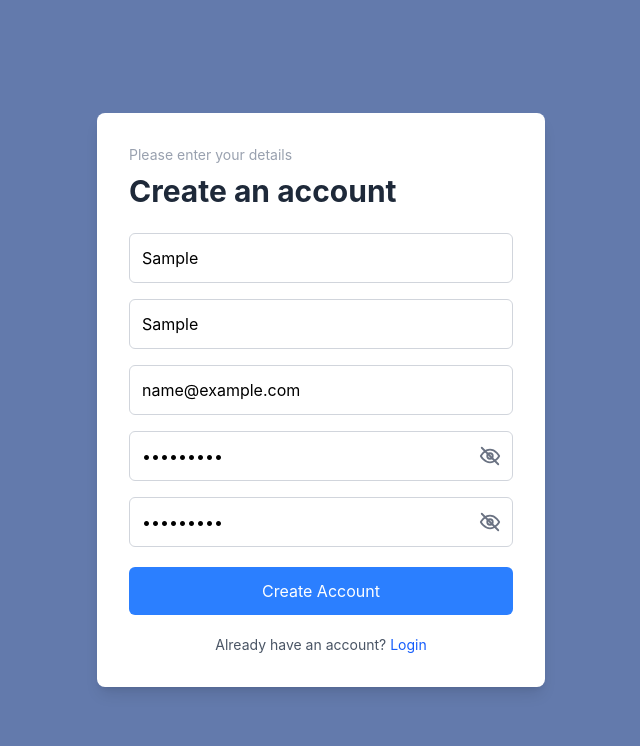
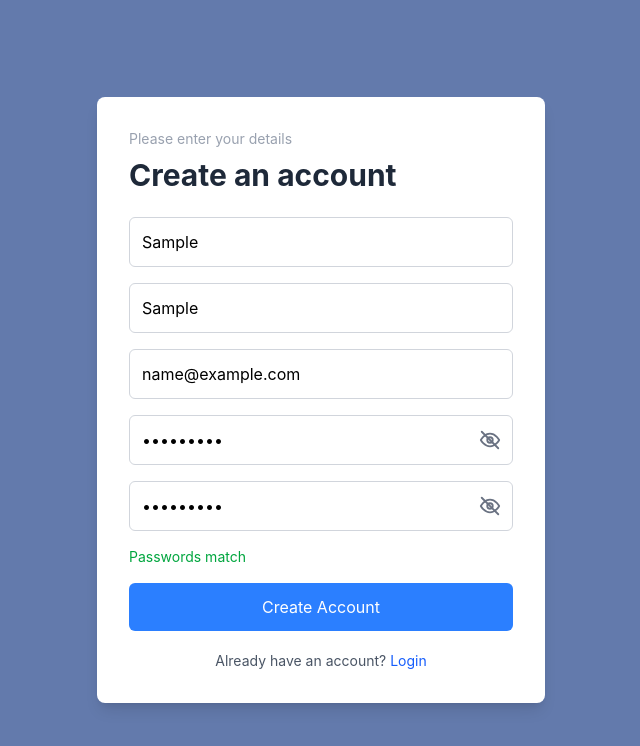
Before and after one commit to project-roast/cbc-frontend, a React (Vite) app: page /signup in a window 1280 px wide. Both pictures are taken after typing "Sample", "Sample", "name@example.com", "Sample123", "Sample123" into the empty fields and a click on the button "Create Account". Shown: the top 746 px of the page, without its empty margins (319-959 px from the left). Built offline with nearby package versions, Linux system fonts and the light colour scheme; the HTML template or start-up script is replaced by a standard one.

Commit message:
sign up page

```diff
--- a/src/pages/Signup.jsx
+++ b/src/pages/Signup.jsx
@@ -28,6 +28,7 @@ export default function Signup() {
     alert("Signup button clicked!");
   }
 
+/*for eye button funtion*/
 function EyeIcon({ visible }) {
   return (
     <svg
@@ -102,23 +103,29 @@ function EyeIcon({ visible }) {
             className="w-full border border-gray-300 rounded-md p-3 mb-4"
           />
 
-
-{/* Password */}
-
 {/* Password */}
 <div className="relative mb-4">
   <input
     type={showPassword ? "text" : "password"}
     placeholder="Password"
     value={password}
-    onChange={(event) => setPassword(event.target.value)}
+    onChange={(event) => {
+      const value = event.target.value;
+      setPassword(value);
+
+      console.log("Password characters:", value);
+    }}
     required
     className="w-full border border-gray-300 rounded-md p-3 pr-12 outline-none focus:border-blue-500"
   />
 
   <button
     type="button"
-    onClick={() => setShowPassword(!showPassword)}
+    onClick={() => {
+      const newValue = !showPassword;
+      setShowPassword(newValue);
+      console.log("Show Password:", newValue);
+    }}
     aria-label={showPassword ? "Hide password" : "Show password"}
     className="absolute right-3 top-1/2 -translate-y-1/2 text-gray-500 hover:text-blue-600 cursor-pointer"
   >
@@ -126,23 +133,33 @@ function EyeIcon({ visible }) {
   </button>
 </div>
 
-
-
-
 {/* Confirm Password */}
-<div className="relative mb-5">
+<div className="relative mb-4">
   <input
     type={showConfirmPassword ? "text" : "password"}
     placeholder="Confirm password"
     value={confirmPassword}
-    onChange={(event) => setConfirmPassword(event.target.value)}
+    onChange={(event) => {
+      const value = event.target.value;
+      setConfirmPassword(value);
+
+      console.log("Confirm Password characters:", value);
+
+      if (value.length > 0) {
+        console.log("Passwords match:", value === password);
+      }
+    }}
     required
     className="w-full border border-gray-300 rounded-md p-3 pr-12 outline-none focus:border-blue-500"
   />
 
   <button
     type="button"
-    onClick={() => setShowConfirmPassword(!showConfirmPassword)}
+    onClick={() => {
+      const newValue = !showConfirmPassword;
+      setShowConfirmPassword(newValue);
+      console.log("Show Confirm Password:", newValue);
+    }}
     aria-label={
       showConfirmPassword
         ? "Hide confirm password"
@@ -153,6 +170,20 @@ function EyeIcon({ visible }) {
     <EyeIcon visible={showConfirmPassword} />
   </button>
 </div>
+
+{/* Password Match Message */}
+{confirmPassword.length > 0 && (
+  <p className={`text-sm mb-4 ${
+    password === confirmPassword
+      ? "text-green-600"
+      : "text-red-500"
+  }`}>
+    {password === confirmPassword
+      ? "Passwords match"
+      : "Passwords do not match"}
+  </p>
+)}
+
 
           <button
             type="submit"
```
